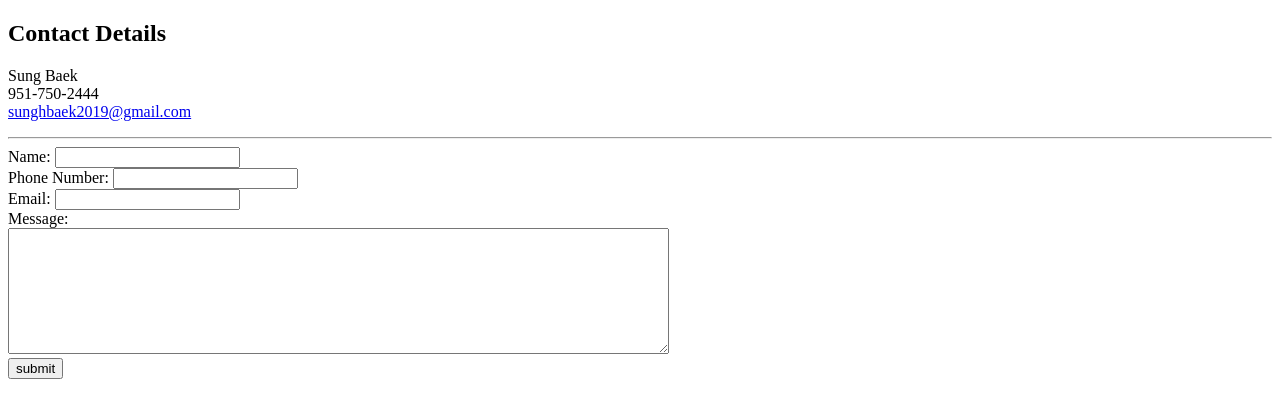
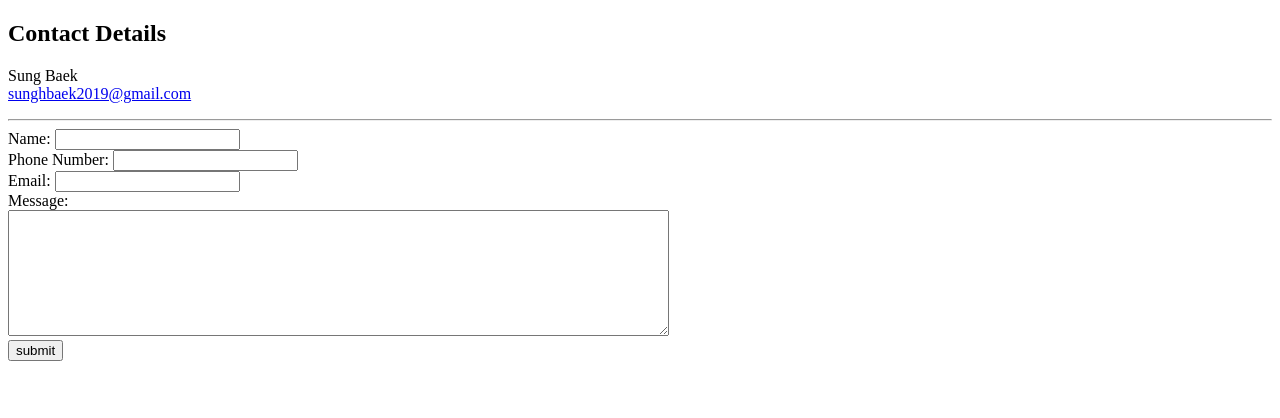
Before and after one commit to 100sung/cv, a plain HTML site: page contact.html in a window 1280 px wide. Drawn offline with Linux system fonts and the light colour scheme.

Commit message:
fixed contact

```diff
--- a/contact.html
+++ b/contact.html
@@ -6,7 +6,7 @@
   </head>
   <body>
     <h2>Contact Details</h2>
-    <p>Sung Baek <br>951-750-2444 <br>
+    <p>Sung Baek <br>
       <a href="mailto:sunghbaek2019@gmail.com">sunghbaek2019@gmail.com</a></p>
     <hr>
 
```
